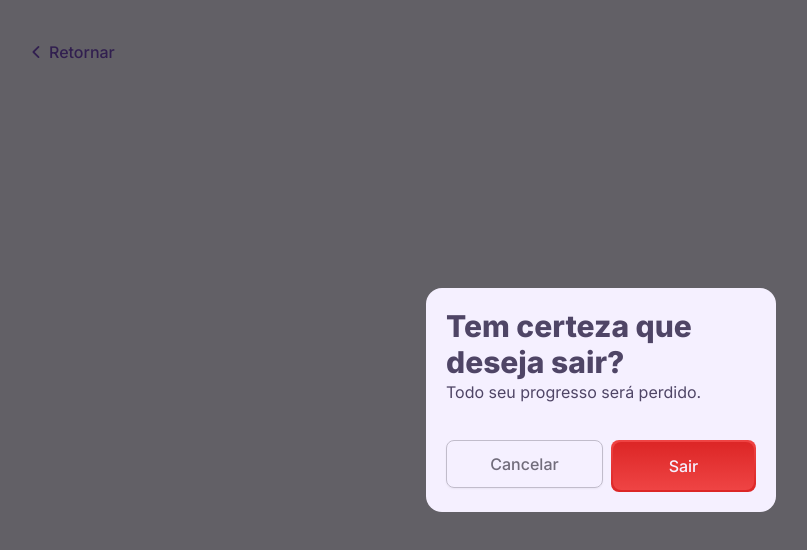
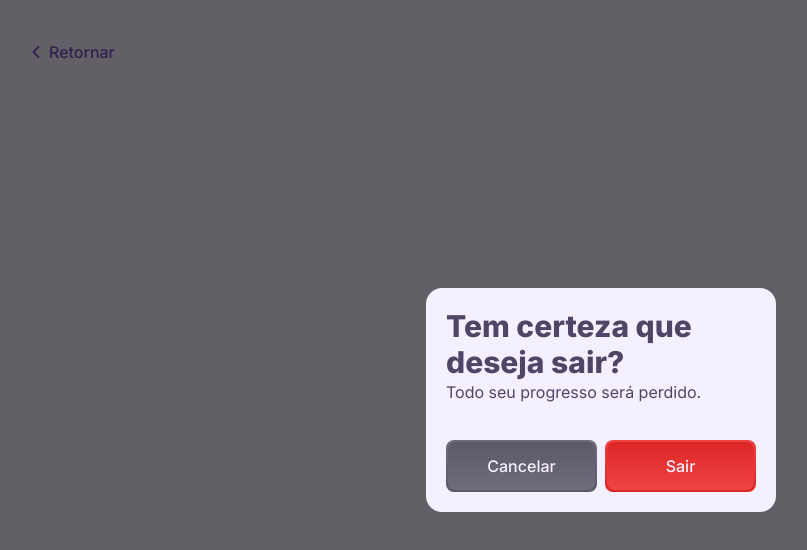
Before and after one commit to Mateus-53/jogo-do-glecio, a React (Vite) app: page /play in a window 1280 px wide. Both pictures are taken after a click on the element "Retornar". Shown: the top 550 px of the page, without its empty margins (39-846 px from the left). Built offline with nearby package versions, Linux system fonts and the light colour scheme.

Commit message:
Support button style

```diff
--- a/src/components/buttons/ButtonSupport.jsx
+++ b/src/components/buttons/ButtonSupport.jsx
@@ -6,7 +6,7 @@ const ButtonSupport = ({ children, type, disabled, isLoading, onClick }) => {
 				type={type}
 				onClick={onClick}
 				disabled={disabled || isLoading}
-            className={`p-3 h-12 w-full text-darkGray border border-grayColor rounded-lg font-medium flex items-center justify-center gap-2 shadow-sm ${
+				className={`relative block w-full p-[2px] rounded-lg bg-gradient-to-b from-[#716C7B] to-[#5D5866] hover:brightness-110 transition-all duration-300 ease-in-out ${
 					disabled
 						? "opacity-70 cursor-not-allowed"
 						: isLoading
@@ -14,6 +14,7 @@ const ButtonSupport = ({ children, type, disabled, isLoading, onClick }) => {
 						: ""
 				}`}
 			>
+				<div className="flex items-center justify-center w-full h-12 gap-2 p-3 font-medium text-white rounded-lg bg-gradient-to-b from-[#5D5866] to-[#716C7B] ">
 					{isLoading ? (
 						<div className="flex items-center justify-center h-full">
 							<ImSpinner8 className="animate-spin" size={18} />
@@ -21,6 +22,7 @@ const ButtonSupport = ({ children, type, disabled, isLoading, onClick }) => {
 					) : (
 						children
 					)}
+				</div>
 			</button>
 		);
 };
```
Lines whose indentation alone changed are shown as unchanged.
